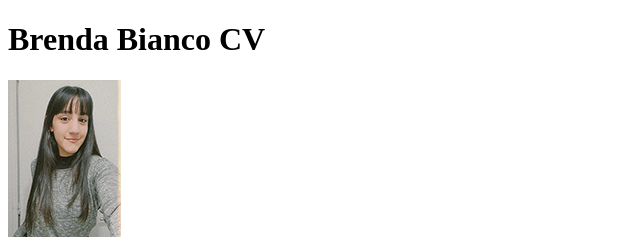
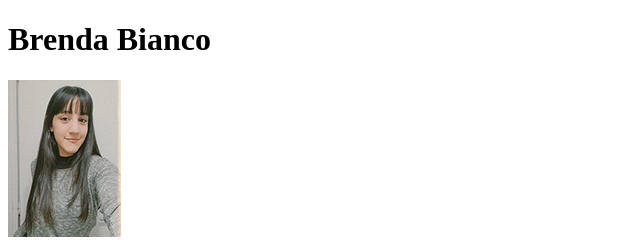
Before and after one commit to BrendaBianco/BrendaBianco, a plain HTML site: page index.html in a window 1280 px wide. Shown: the top 240 px of the page, 0-640 px from the left. Drawn offline with Linux system fonts and the light colour scheme.

Commit message:
En header borré el "CV"

```diff
--- a/index.html
+++ b/index.html
@@ -7,7 +7,7 @@
 
 <body>
 	<header>
-	  <h1>Brenda Bianco CV</h1>
+	  <h1>Brenda Bianco</h1>
 	</header>
 	<main>
 		<section>
```
